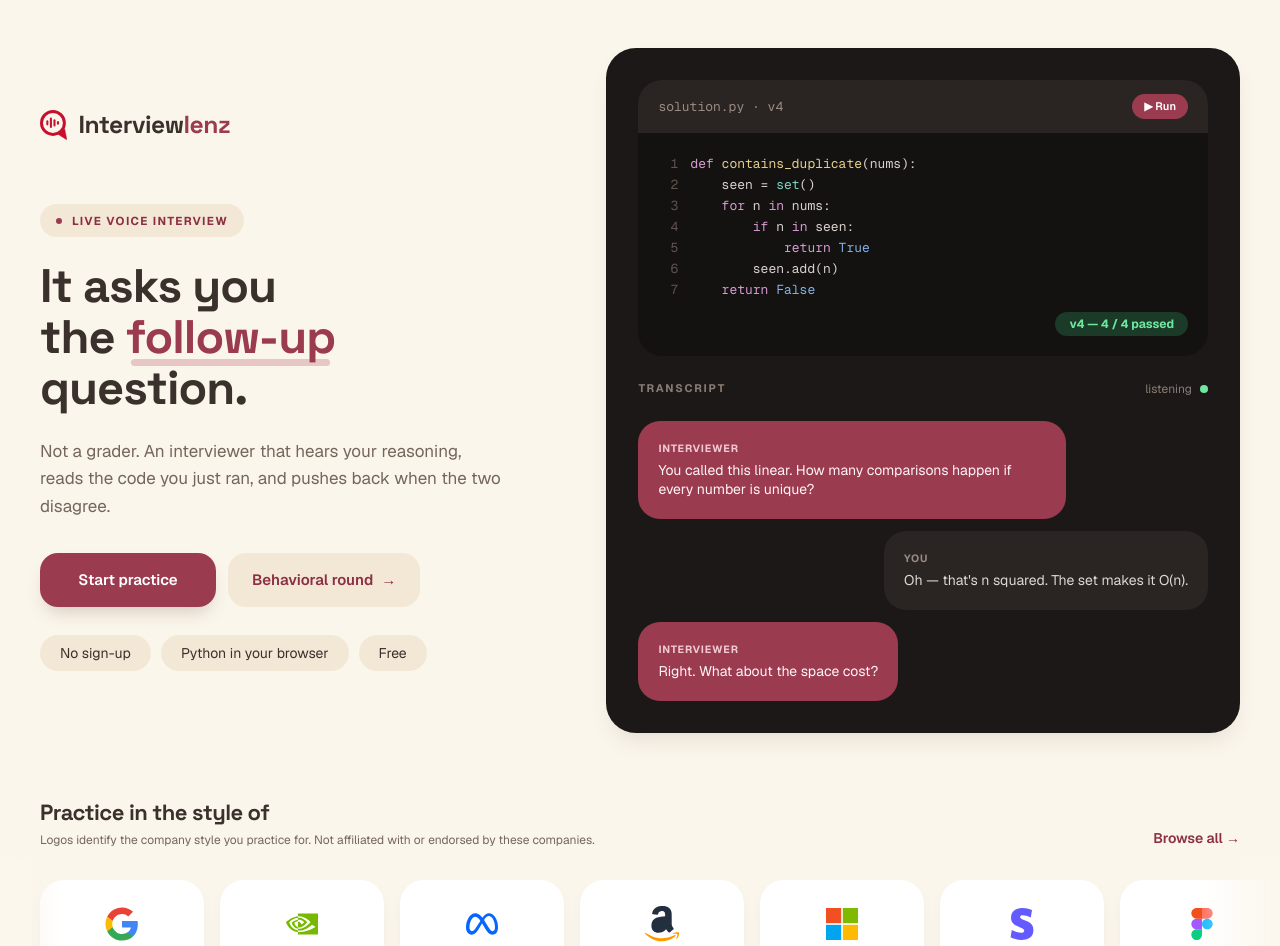
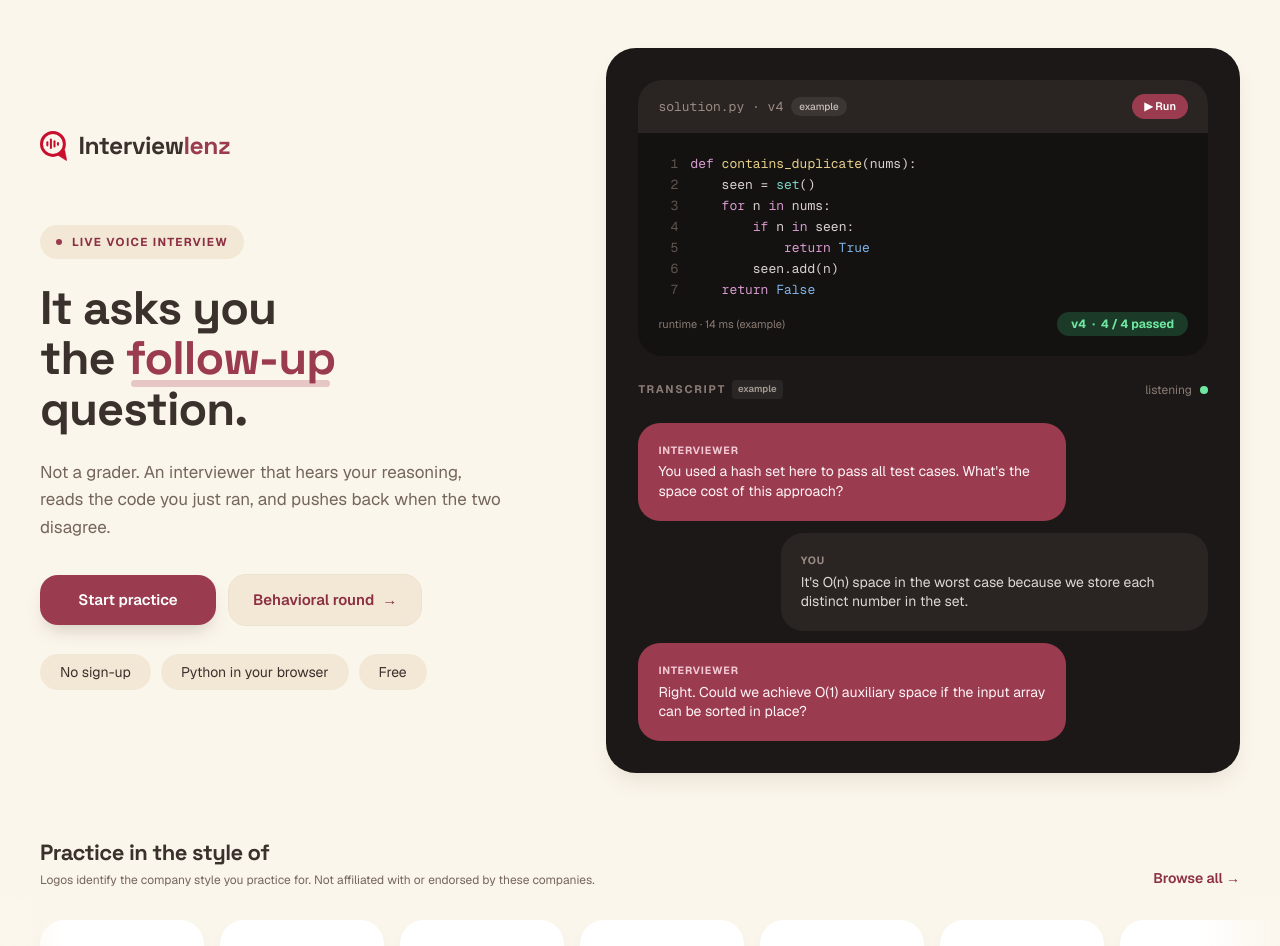
Before and after one commit to Ismail-Abu/interviewlenz, a Next.js app: page / in a window 1280 px wide. Shown: the top 946 px of the page. Built offline with nearby package versions, Linux system fonts and the light colour scheme.

Commit message:
Polish buttons, hero demo alignment, resume dropzone, and Amazon logo

```diff
--- a/components/landing/LiveDemoPanel.tsx
+++ b/components/landing/LiveDemoPanel.tsx
@@ -10,9 +10,14 @@ export function LiveDemoPanel() {
         <div className="overflow-hidden rounded-[22px] sm:rounded-[24px] bg-[#141211]">
           {/* Title bar */}
           <div className="flex items-center justify-between bg-panel-2 px-4 py-3 sm:px-5 sm:py-3.5">
-            <span className="font-mono text-xs sm:text-[13px] text-[#9A8C84]">
-              solution.py · v4
-            </span>
+            <div className="flex items-center gap-2">
+              <span className="font-mono text-xs sm:text-[13px] text-[#9A8C84]">
+                solution.py · v4
+              </span>
+              <span className="rounded-full bg-white/[0.08] px-2 py-0.5 text-[10px] font-medium text-[#C7BDB7]">
+                example
+              </span>
+            </div>
             <span className="inline-flex items-center rounded-full bg-maroon px-3 py-1 text-[11px] font-semibold text-white select-none">
               ▶ Run
             </span>
@@ -55,10 +60,13 @@ export function LiveDemoPanel() {
               </pre>
             </div>
 
-            {/* Bottom-right pass pill */}
-            <div className="mt-3 flex justify-end">
-              <span className="inline-flex items-center rounded-full bg-[#1B3A28] px-3.5 py-1 text-xs font-bold text-[#6EE7A0] select-none">
-                v4 — 4 / 4 passed
+            {/* Bottom-right pass pill & runtime */}
+            <div className="mt-3 flex items-center justify-between">
+              <span className="text-[11px] text-[#8A7C74]">runtime · 14 ms (example)</span>
+              <span className="inline-flex items-center gap-1.5 rounded-full bg-[#1B3A28] px-3.5 py-1 text-xs font-bold text-[#6EE7A0] select-none">
+                <span>v4</span>
+                <span>·</span>
+                <span>4 / 4 passed</span>
               </span>
             </div>
           </div>
@@ -66,7 +74,12 @@ export function LiveDemoPanel() {
 
         {/* Transcript header */}
         <div className="flex items-center justify-between text-[11px] font-bold tracking-[0.16em] text-[#8A7C74]">
-          <span>TRANSCRIPT</span>
+          <span className="flex items-center gap-1.5">
+            <span>TRANSCRIPT</span>
+            <span className="rounded bg-white/[0.06] px-1.5 py-0.5 text-[9.5px] font-semibold tracking-normal text-[#A89C94]">
+              example
+            </span>
+          </span>
           <div className="flex items-center gap-2 text-xs font-normal tracking-normal text-[#8A7C74]">
             <span>listening</span>
             <span className="inline-block h-2 w-2 rounded-full bg-[#6EE7A0]" />
@@ -81,7 +94,7 @@ export function LiveDemoPanel() {
               INTERVIEWER
             </p>
             <p className="text-sm leading-snug sm:text-[14px]">
-              You called this linear. How many comparisons happen if every number is unique?
+              You used a hash set here to pass all test cases. What&apos;s the space cost of this approach?
             </p>
           </div>
 
@@ -91,7 +104,7 @@ export function LiveDemoPanel() {
               YOU
             </p>
             <p className="text-sm leading-snug sm:text-[14px]">
-              Oh — that&apos;s n squared. The set makes it O(n).
+              It&apos;s O(n) space in the worst case because we store each distinct number in the set.
             </p>
           </div>
 
@@ -101,7 +114,7 @@ export function LiveDemoPanel() {
               INTERVIEWER
             </p>
             <p className="text-sm leading-snug sm:text-[14px]">
-              Right. What about the space cost?
+              Right. Could we achieve O(1) auxiliary space if the input array can be sorted in place?
             </p>
           </div>
         </div>
--- a/components/landing/ResumeDrop.tsx
+++ b/components/landing/ResumeDrop.tsx
@@ -82,8 +82,8 @@ export function ResumeDrop({ images, onChange }: Props) {
           add(Array.from(e.dataTransfer.files));
         }}
         data-testid="resume-drop"
-        className={`flex min-h-36 flex-col items-center justify-center gap-2 rounded-xl border-2 border-dashed px-6 py-6 text-center transition-colors ${
-          dragging ? "border-maroon bg-cream-3" : "border-[#d9c8b0] bg-white/70 hover:border-maroon-soft"
+        className={`flex min-h-36 flex-col items-center justify-center gap-2 rounded-[20px] border-2 border-dashed px-6 py-6 text-center transition-colors focus-visible:outline-2 focus-visible:outline-offset-2 focus-visible:outline-maroon-soft ${
+          dragging ? "border-maroon bg-cream-3" : "border-[#D9C8B0] bg-cream-2/80 hover:bg-cream-2 hover:border-maroon"
         }`}
       >
         <svg viewBox="0 0 24 24" className="h-8 w-8 text-maroon" fill="none" stroke="currentColor" strokeWidth={1.8} aria-hidden>
--- a/components/landing/companyLogos.tsx
+++ b/components/landing/companyLogos.tsx
@@ -64,18 +64,33 @@ export function MetaLogo() {
 export function AmazonLogo() {
   return (
     <svg
-      viewBox="0 0 256 260"
+      viewBox="0 0 100 32"
       aria-hidden="true"
-      className="h-9 w-9"
+      className="h-7 w-auto max-w-[80px]"
       xmlns="http://www.w3.org/2000/svg"
     >
+      <text
+        x="2"
+        y="18"
+        fontFamily="system-ui, -apple-system, BlinkMacSystemFont, 'Segoe UI', Roboto, sans-serif"
+        fontWeight="800"
+        fontSize="19"
+        fill="#232F3E"
+        letterSpacing="-0.04em"
+      >
+        amazon
+      </text>
+      {/* Signature smile arrow curving from a to z */}
       <path
-        d="m221.503 210.324c-105.235 50.083-170.545 8.18-212.352-17.271-2.587-1.604-6.984.375-3.169 4.757 13.928 16.888 59.573 57.593 119.153 57.593 59.621 0 95.09-32.532 99.527-38.207 4.407-5.627 1.294-8.731-3.16-6.872zm29.555-16.322c-2.826-3.68-17.184-4.366-26.22-3.256-9.05 1.078-22.634 6.609-21.453 9.93.606 1.244 1.843.686 8.06.127 6.234-.622 23.698-2.826 27.337 1.931 3.656 4.79-5.57 27.608-7.255 31.288-1.628 3.68.622 4.629 3.68 2.178 3.016-2.45 8.476-8.795 12.14-17.774 3.639-9.028 5.858-21.622 3.71-24.424z"
-        fill="#FF9900"
+        d="M 6 22 C 30 29.5, 65 29.5, 88 20"
+        fill="none"
+        stroke="#FF9900"
+        strokeWidth="2.4"
+        strokeLinecap="round"
       />
       <path
-        d="m150.744 108.13c0 13.141.332 24.1-6.31 35.77-5.361 9.489-13.853 15.324-23.341 15.324-12.952 0-20.495-9.868-20.495-24.432 0-28.75 25.76-33.968 50.146-33.968zm34.015 82.216c-2.23 1.992-5.456 2.135-7.97.806-11.196-9.298-13.189-13.615-19.356-22.487-18.502 18.882-31.596 24.527-55.601 24.527-28.37 0-50.478-17.506-50.478-52.565 0-27.373 14.85-46.018 35.96-55.126 18.313-8.066 43.884-9.489 63.43-11.718v-4.365c0-8.018.616-17.506-4.08-24.432-4.128-6.215-12.003-8.777-18.93-8.777-12.856 0-24.337 6.594-27.136 20.257-.57 3.037-2.799 6.026-5.835 6.168l-32.735-3.51c-2.751-.618-5.787-2.847-5.028-7.07 7.543-39.66 43.36-51.616 75.43-51.616 16.415 0 37.858 4.365 50.81 16.795 16.415 15.323 14.849 35.77 14.849 58.02v52.565c0 15.798 6.547 22.724 12.714 31.264 2.182 3.036 2.657 6.69-.095 8.966-6.879 5.74-19.119 16.415-25.855 22.393l-.095-.095"
-        fill="#232F3E"
+        d="M 84 17.5 L 90.5 20.5 L 86 24 Z"
+        fill="#FF9900"
       />
     </svg>
   );
--- a/components/ui/buttons.ts
+++ b/components/ui/buttons.ts
@@ -13,25 +13,29 @@ export const btn = {
 } as const;
 
 // Cover page buttons (cream surface, design/COVER-PAGE-BRIEF.md). Separate from
-// `btn` on purpose: `btn` is used by the dark interview room, which must not
-// change. Sizing lives in the base here; call sites add layout only.
+// `btn` on purpose: `btn` is used by the dark interview room.
+// Sizing lives in the base here; call sites add layout only.
 const coverBase =
   "inline-flex items-center justify-center gap-2 rounded-[18px] font-semibold " +
-  "text-[15px] px-6 py-4 transition-colors disabled:cursor-not-allowed disabled:opacity-60";
+  "text-[15px] px-6 py-3.5 transition-all duration-150 select-none " +
+  "focus-visible:outline-2 focus-visible:outline-offset-2 focus-visible:outline-maroon-soft " +
+  "disabled:cursor-not-allowed disabled:opacity-50 disabled:shadow-none";
 
 export const coverBtn = {
-  primary: `${coverBase} bg-maroon text-white shadow-[0_10px_18px_-6px_rgb(90_68_50/0.25)] hover:bg-maroon-hover`,
-  secondary: `${coverBase} bg-cream-3 text-maroon-deep hover:bg-[#EFE0CA]`,
-  neutral: `${coverBase} text-ink-muted hover:text-ink hover:bg-cream-2`,
+  primary: `${coverBase} bg-maroon text-white shadow-[0_10px_18px_-6px_rgb(90_68_50/0.25)] hover:bg-maroon-hover active:bg-maroon-deep hover:shadow-[0_12px_22px_-6px_rgb(90_68_50/0.32)]`,
+  secondary: `${coverBase} bg-cream-3 text-maroon-deep border border-cream-line hover:bg-[#EFE0CA] hover:border-maroon-soft/40 active:bg-cream-2`,
+  neutral: `${coverBase} text-ink-muted hover:text-ink hover:bg-cream-2 border border-transparent`,
 } as const;
 
 // Compact cover buttons (inline actions inside setup cards). Same colours.
 const coverSmBase =
   "inline-flex items-center justify-center gap-2 rounded-[14px] font-semibold " +
-  "text-sm px-3.5 py-2 transition-colors disabled:cursor-not-allowed disabled:opacity-60";
+  "text-sm px-4 py-2 transition-all duration-150 select-none " +
+  "focus-visible:outline-2 focus-visible:outline-offset-2 focus-visible:outline-maroon-soft " +
+  "disabled:cursor-not-allowed disabled:opacity-50";
 
 export const coverBtnSm = {
-  primary: `${coverSmBase} bg-maroon text-white hover:bg-maroon-hover`,
-  secondary: `${coverSmBase} bg-cream-3 text-maroon-deep hover:bg-[#EFE0CA]`,
-  neutral: `${coverSmBase} text-ink-muted hover:text-ink hover:bg-cream-3`,
+  primary: `${coverSmBase} bg-maroon text-white shadow-sm hover:bg-maroon-hover active:bg-maroon-deep`,
+  secondary: `${coverSmBase} bg-cream-3 text-maroon-deep border border-cream-line hover:bg-[#EFE0CA] hover:border-maroon-soft/40 active:bg-cream-2`,
+  neutral: `${coverSmBase} text-ink-muted hover:text-ink hover:bg-cream-3 border border-transparent`,
 } as const;
```
